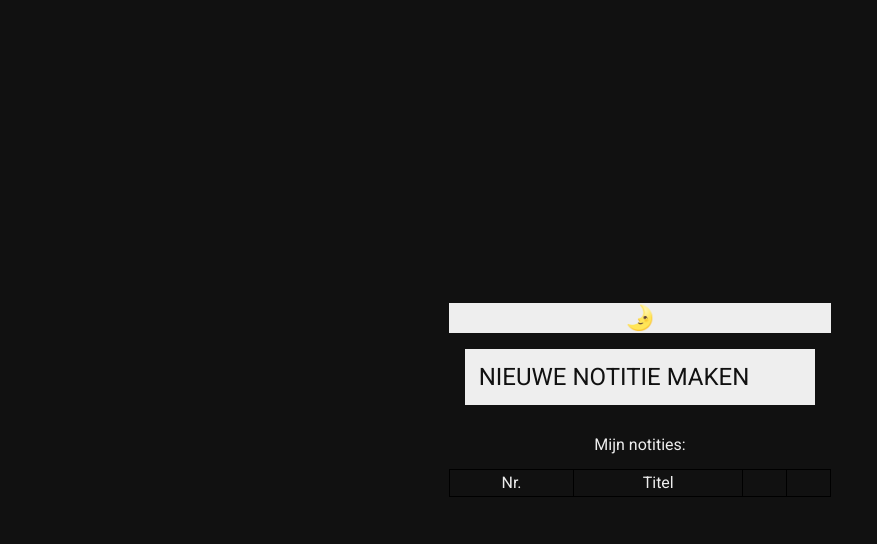
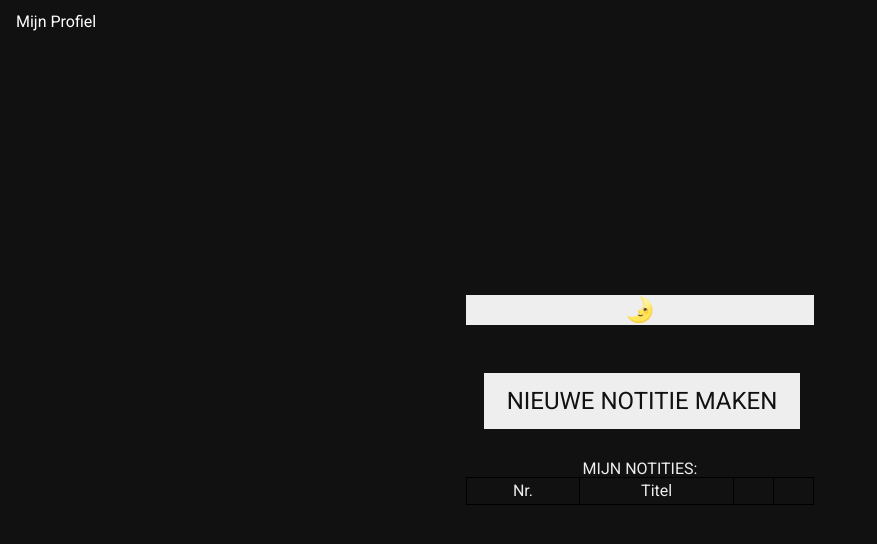
Before and after one commit to Joachiem/notes-project, a PHP site: page /my_notes.php in a window 1280 px wide. Shown: the top 544 px of the page, without its empty margins (0-877 px from the left). Run offline with PHP 8.4, Linux system fonts and the light colour scheme; the visitor is signed in with stand-in values (Sample User, id 1); data comes from the database, SQL or seed files in the repository; lists and menus that the app fills with data are empty.

Commit message:
Add files via upload

```diff
--- a/my_notes.php
+++ b/my_notes.php
@@ -8,7 +8,7 @@
 if (!$_SESSION['loggedin'] == TRUE) {
 			header('Location: inloggen.php');
 		} else { ?>
-
+<!DOCTYPEhtml>
 <html>
 <meta charset="UTF-8">
 	<head>
@@ -17,12 +17,14 @@
 		<script src="scripts/darkmode.js"></script>
 	</head>
 	<body id="body" class="dark-mode">
+		<ul class="navbar">
+			<li><a href="profiel.php">Mijn Profiel</a></li>
+		</ul>
 		<button type="button" class="darkmode" name="dark_light" onclick="toggleDarkLight()" title="Toggle dark/light mode">🌛</button>
-
 		<form action="server_create_note.php">
-				<input type="submit" value="NIEUWE NOTITIE MAKEN" />
+			<input class="submit" type="submit" value="NIEUWE NOTITIE MAKEN" />
 		</form><br>
-		<h2>Mijn notities:</h2><br>
+		<h2>MIJN NOTITIES:</h2>
 		<table>
 			  <tr>
 				<th>Nr.</th>
@@ -43,6 +45,6 @@
 				<?php
 				$x++;
 	}
-	?></table>
+	?>	</table>
 	</body>
-	</html>
+</html>
```
